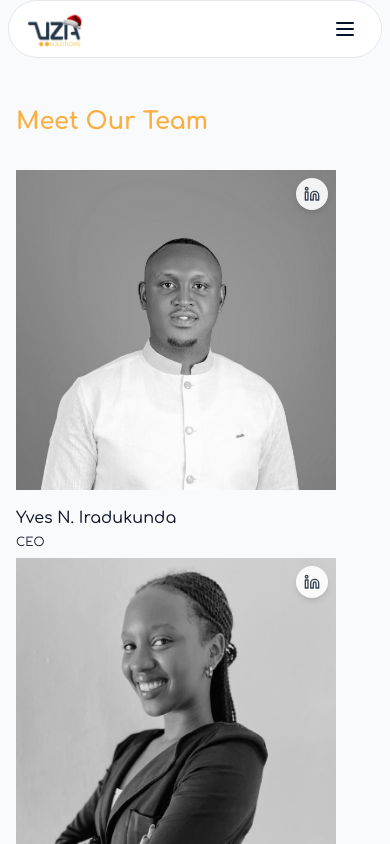
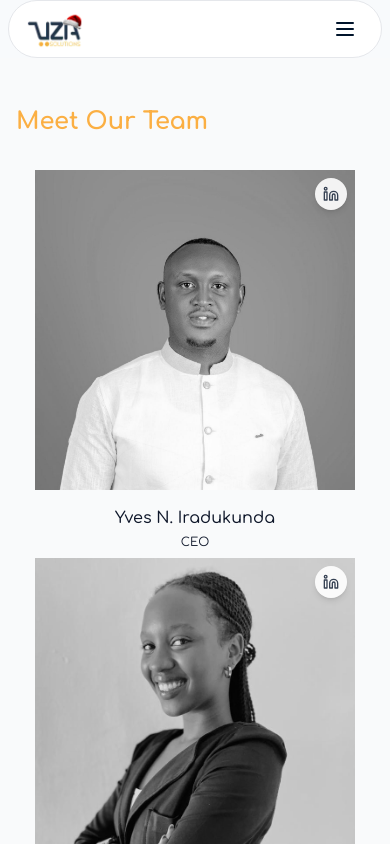
Before and after one commit to Kgadrw/uzasolution, a Next.js app: page /about in a window 390 px wide. Built offline with nearby package versions, Linux system fonts and the light colour scheme; a web font is replaced by a local one.

Commit message:
added spme ui fixes

```diff
--- a/src/components/story.jsx
+++ b/src/components/story.jsx
@@ -59,11 +59,11 @@ export default function AboutPage() {
         </div>
 
         {/* Team Members Grid */}
-        <div className="max-w-7xl mx-auto grid grid-cols-1 sm:grid-cols-2 md:grid-cols-4 gap-2 sm:gap-3 md:gap-4 lg:gap-4 relative z-10">
+        <div className="max-w-7xl mx-auto grid grid-cols-1 sm:grid-cols-2 md:grid-cols-4 gap-2 sm:gap-3 md:gap-4 lg:gap-4 relative z-10 justify-items-center sm:justify-items-start">
           {teamMembers.map((member, idx) => (
             <motion.div
               key={idx}
-              className="flex flex-col items-start text-left w-full max-w-xs"
+              className="flex flex-col items-center sm:items-start text-center sm:text-left w-full max-w-xs"
               initial={{ opacity: 0, y: 30 }}
               animate={{ opacity: 1, y: 0 }}
               transition={{ duration: 0.6, delay: idx * 0.2 }}
```
